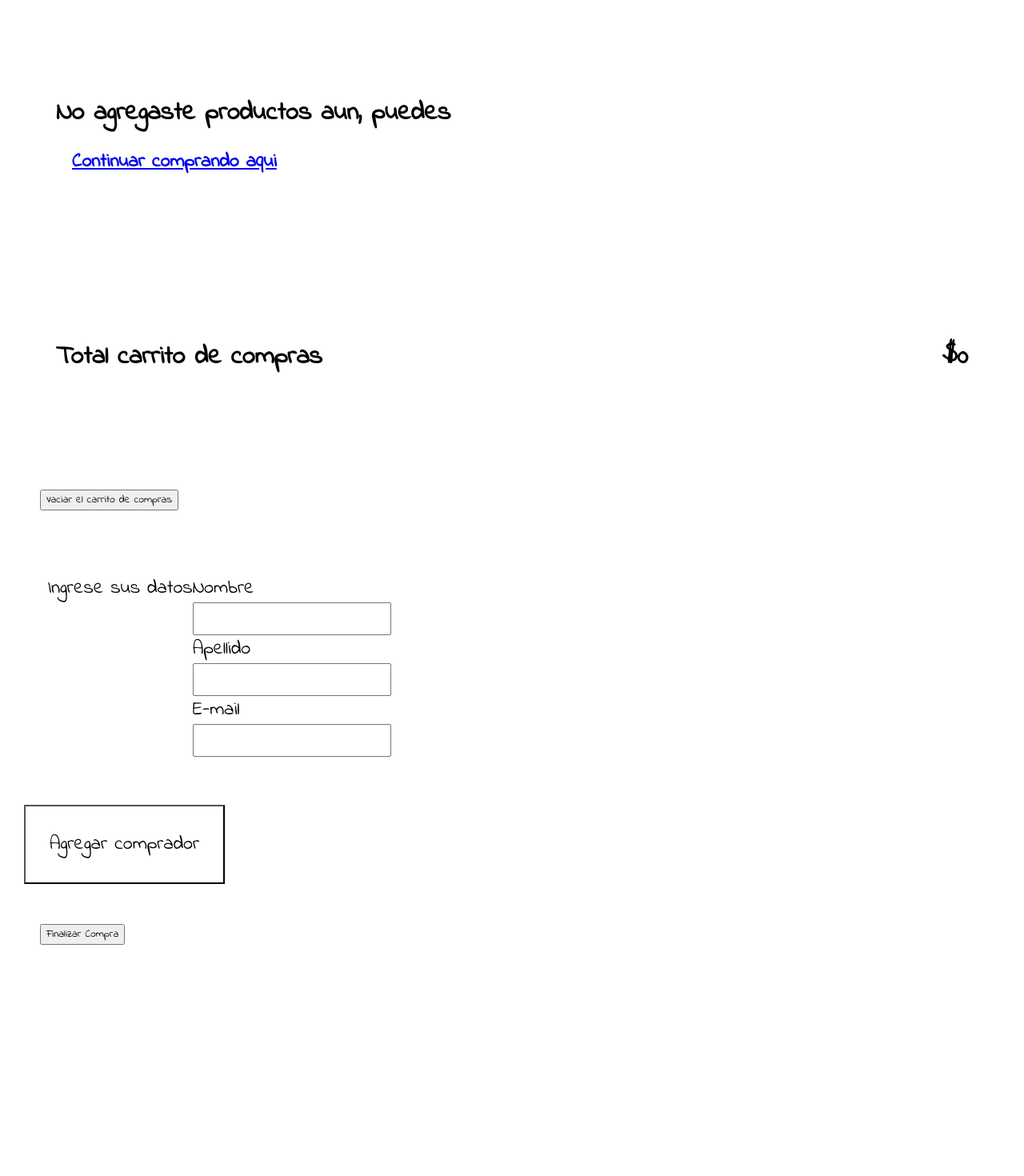
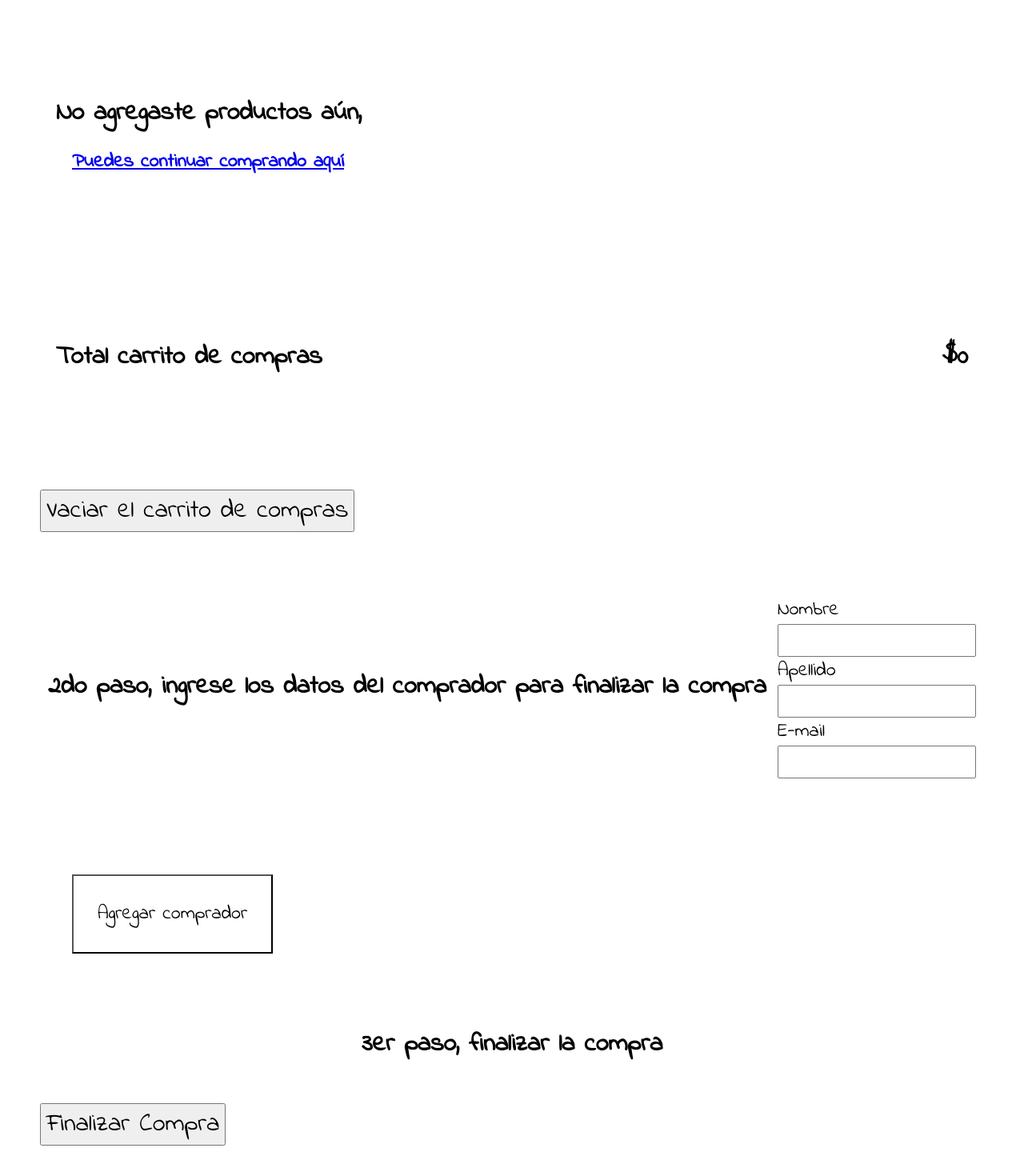
Before and after one commit to LucianaRedel/redeltiendaonlinereact, a React (Create React App) app in the folder redeltiendaonlinereact/: page /cart in a window 1280 px wide. Shown: the part 252-1722 px from the top of the page at 80% size. Before the commit the page ends 1483 px from the top, so only its background shows below. Built offline with nearby package versions, Linux system fonts and the light colour scheme.

Commit message:
30 Octubre

```diff
--- a/redeltiendaonlinereact/src/Componentes/Cart/Cart.js
+++ b/redeltiendaonlinereact/src/Componentes/Cart/Cart.js
@@ -1,4 +1,4 @@
-import React, { useContext } from "react";
+import React, { useContext, useState } from "react";
 import './Cart.css';
 import { Context } from '../../Context/CustomContext';
 import { Link } from "react-router-dom";
@@ -7,9 +7,13 @@ import { dataBase } from "../../Firebase/Firebase";
 import { collection, addDoc, serverTimestamp, doc, updateDoc } from "firebase/firestore";
 import swal from "sweetalert";
 import { Comprador } from '../Usuarios/Comprador';
+import LoadingSpinner from "../LoadingSpinner/LoadingSpinner";
 
 
 export const Cart = ({ product }) => {
+
+    const [loading, setLoading] = useState (false);
+
     const { cart, agregarItem, total, borrar } = useContext(Context);
 
     const comprador = {
@@ -37,6 +41,7 @@ export const Cart = ({ product }) => {
         });
         actualizarStock();
         borrar();
+        setLoading(true);
     }
 
   const actualizarStock = ()=>{
@@ -55,12 +60,12 @@ export const Cart = ({ product }) => {
         {cart.length === 0 ? (
           <div style={styles.titulo}>
             <h1 >
-              No agregaste productos aun, puedes <Link to="/"> Continuar comprando aqui </Link>
+              No agregaste productos aún, <Link to="/"> Puedes continuar comprando aquí </Link>
             </h1>
           </div>
         ) : (
           <div className="detalleItem">
-              <h1 style={styles.titulo}> Detalle del carrito de compras </h1>
+              <h1 style={styles.titulo}> 1er paso, revisar el detalle del carrito de compras </h1>
             {cart.map((producto) => (
              <h2 key={producto.id}>
               <img alt={producto.title} src={producto.image} />
@@ -80,7 +85,13 @@ export const Cart = ({ product }) => {
         </div>
         <button style={styles.boton} onClick={borrar}> Vaciar el carrito de compras </button>
         <Comprador/>
+        <h1> 3er paso, finalizar la compra </h1>
+        <div>
+        {
+          loading ? <LoadingSpinner/>  :
         <button style={styles.boton} onClick={finalizarCompra} > Finalizar Compra </button>
+        }
+        </div>
       </>
     );
   };
@@ -97,5 +108,6 @@ export const Cart = ({ product }) => {
         alignItems: 'center',
         display: 'flex',
         fontFamily: 'Indie Flower',
+        fontSize: 'xx-large',
     }
 }
--- a/redeltiendaonlinereact/src/Componentes/ItemCounter/ItemCounter.js
+++ b/redeltiendaonlinereact/src/Componentes/ItemCounter/ItemCounter.js
@@ -37,7 +37,7 @@ const ItemCounter = ({stock, inicial, onAdd}) => {
               <h4> Total {cantidad} </h4>
               <button onClick={botonRestar}> <RemoveIcon /> <RemoveShoppingCartRoundedIcon /> </button>
               {/* <button onClick={botonAgregar} >  */}
-              <button onClick={()=> onAdd(cantidad)} >
+              <button disabled={stock === 0} onClick={()=> onAdd(cantidad)} >
               <span> { stock === 0 ? `No tenemos stock` : `Agregar al carrito`} </span>
               {/* <span> { agregar ? <ListadoUsuarios/> : `Agregar al carrito`} </span>  */}
               {/* <span> Agregar al carrito </span> */}
--- a/redeltiendaonlinereact/src/Componentes/Usuarios/Comprador.js
+++ b/redeltiendaonlinereact/src/Componentes/Usuarios/Comprador.js
@@ -2,11 +2,9 @@ import React from "react";
 import { useState } from "react";
 import { ListadoUsuarios } from "./ListadoUsuarios";
 
-
 export const Comprador = () => {
 
-
-    const [ formulario, setFormulario] = useState({
+    const [ comprador, setComprador] = useState({
         email: '',
         nombre: '',
         apellido: '',
@@ -15,15 +13,15 @@ export const Comprador = () => {
     const [ listado, setListado] = useState([])
 
     const handlerChange = (e) =>{
-        setFormulario(e.target.value)
+        setComprador(e.target.value)
     }
 
-    const { nombre, apellido, email } = setFormulario;
+    const { nombre, apellido, email } = setComprador;
 
     const handlerClick = ()=>{
-    setListado([...listado, formulario]);
+    setListado([...listado, comprador]);
     console.log(listado);
-    console.log(formulario)
+    console.log(comprador)
     }
 
     const funcionEliminar = (nombre)=>{
@@ -34,7 +32,7 @@ export const Comprador = () => {
     return (
         <>
         <div style={styles.boton}>
-        <span> Ingrese sus datos </span>
+        <h1> 2do paso, ingrese los datos del comprador para finalizar la compra </h1>
 
         <form>
             <label> Nombre
@@ -49,7 +47,7 @@ export const Comprador = () => {
         </form>
 
         </div>
-        <div>
+        <div style={styles.boton}>
         <button style={styles.boton} onClick={handlerClick}> Agregar comprador </button>
         {/* <ListadoUsuarios listado={listado} funcionEliminar={funcionEliminar}/>  */}
         </div>
@@ -58,12 +56,13 @@ export const Comprador = () => {
 
 }
 
-
 const styles ={
     boton:{
         padding: 30,
         margin: 30,
         display: 'flex',
+        alignItems: 'center',
+        justifyContent: 'space-between',
         color: 'black',
         backgroundColor: 'white',
         fontFamily: 'Indie Flower',
```
Also changed, not shown: redeltiendaonlinereact/src/Componentes/Item/stock.js (+4 -4 lines).
